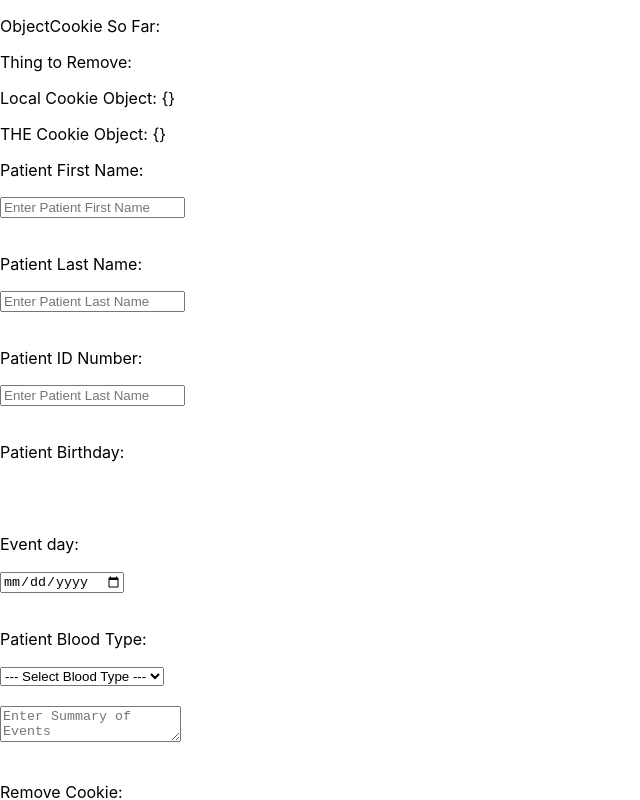
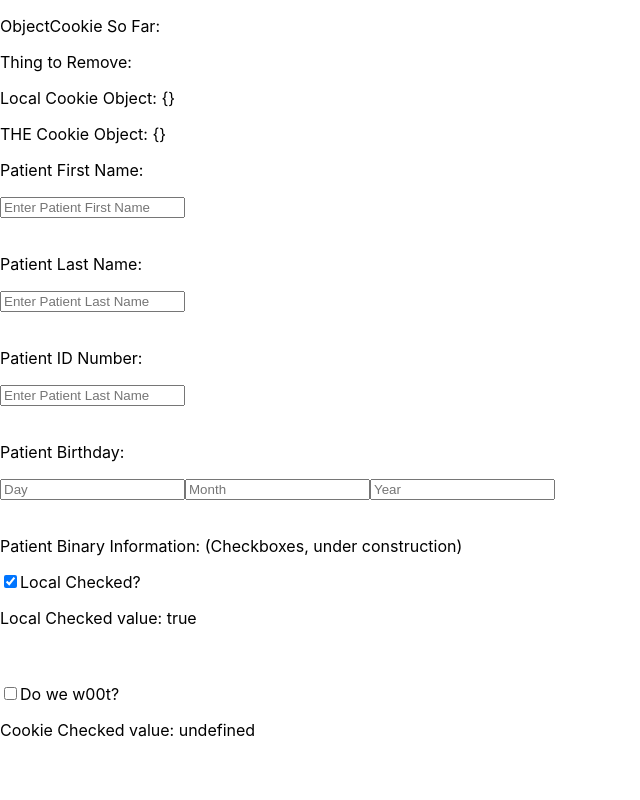
Before and after one commit to TheKerfuffle/cookie-experiments, a React (Create React App) app: page / in a window 1280 px wide. Shown: the top 800 px of the page, without its empty margins (0-640 px from the left). Built offline with nearby package versions, Linux system fonts and the light colour scheme.

Commit message:
working on making checkboxes work as intended

```diff
--- a/src/ObjectCookie/ObjectCookie.jsx
+++ b/src/ObjectCookie/ObjectCookie.jsx
@@ -9,6 +9,7 @@ function ObjectCookie(props) {
 
     const [cookies, setCookie, removeCookie] = useCookies(['user']);
     let [localCookies, setLocalCookies] = useState(cookies);
+    let [checkBox, setCheckBox] = useState(true);
 
     let [removeThing, setRemoveThing] = useState('');
 
@@ -32,17 +33,32 @@ function ObjectCookie(props) {
         if (cookies.eventDay === undefined) {
             setCookie('eventDay', '', { path: '/' });
         }
+        if (cookies.patientBirthDay === undefined) {
+            setCookie('patientBirthDay', '', { path: '/' });
+        }
+        if (cookies.patientBirthMonth === undefined) {
+            setCookie('patientBirthMonth', '', { path: '/' });
+        }
+        if (cookies.patientBirthYear === undefined) {
+            setCookie('patientBirthYear', '', { path: '/' });
+        }
+        if (cookies.woot === undefined) {
+            setCookie('woot', false, { path: '/' });
+        }
+        // if (cookies.dopewoot === undefined) {
+        //     setCookie('dopewoot', '', { path: '/' });
+        // }
 
 
-
+        console.log('Cookie:', cookies);
+        console.log('Local Cookie object', localCookies);
     }, [cookies])
-
 
     //___________________________________________#nAthAn___________________________________________
     // This function can handle the submit for every single input field this project will have
     // They must be passed in as an object and are then extracted as a key value pair.
     function submitCookie(newCookie) {
-        console.log('setting THE cookie', newCookie.key, newCookie.value);
+        console.log('setting THE cookie', newCookie.key, newCookie.thing);
 
         setLocalCookies({ ...localCookies, [newCookie.key]: newCookie.thing });
 
@@ -72,6 +88,7 @@ function ObjectCookie(props) {
             {/* Display Global cookie and Local cookie object  */}
             <p>Local Cookie Object: {renderLocalCookie()}</p>
             <p>THE Cookie Object: {renderTHECookie()}</p>
+
 
             <p>Patient First Name:</p>
             <input
@@ -113,11 +130,68 @@ function ObjectCookie(props) {
             <br />
 
             <p>Patient Birthday:</p>
-            <form change={(e) => submitCookie({ key: 'patientIDNumber', thing: e.target.value })}>
+            <input
+                type="text"
+                // Change patientLastName to the desired key for the key value pair
+                placeholder="Day"
+                value={localCookies.patientBirthDay}
+                // submitCookie takes in a SINGLE OBJECT
+                onChange={(e) => submitCookie({ key: 'patientBirthDay', thing: e.target.value })}>
+            </input>
+            <input
+                type="text"
+                // Change patientLastName to the desired key for the key value pair
+                placeholder="Month"
+                value={localCookies.patientBirthMonth}
+                // submitCookie takes in a SINGLE OBJECT
+                onChange={(e) => submitCookie({ key: 'patientBirthMonth', thing: e.target.value })}>
+            </input>
+            <input
+                type="text"
+                // Change patientLastName to the desired key for the key value pair
+                placeholder="Year"
+                value={localCookies.patientBirthYear}
+                // submitCookie takes in a SINGLE OBJECT
+                onChange={(e) => submitCookie({ key: 'patientBirthYear', thing: e.target.value })}>
+            </input>
+
+            <br />
+            <br />
+
+            <p>Patient Binary Information: (Checkboxes, under construction)</p>
+            {/* let [checkBox, setCheckBox] = useState(false); */}
+
+            <input
+                type="checkbox" id="test" name="test" value={checkBox}
+                onChange={() => setCheckBox(!checkBox)}
+                checked={checkBox}></input>
+            <label for="test">Local Checked?</label>
+
+            <br />
+
+            {<p>Local Checked value: {`${checkBox}`}</p>}
+
+            <br />
+            <br />
 
 
-            </form>
+            <input
+                type="checkbox" id="woot" name="biInfo" value={localCookies.woot}
+                onClick={() => submitCookie({ key: 'woot', thing: !localCookies.woot })}
+                checked={localCookies.woot}></input>
+            <label for="woot">Do we w00t?</label>
 
+            <br />
+
+            {<p>Cookie Checked value: {`${localCookies.woot}`}</p>}
+
+            <br />
+
+            {/* <input
+                type="checkbox" id="dopewoot" name="biInfo" value={true}
+                onChange={(e) => submitCookie({ key: 'dopewoot', thing: e.target.value })}
+            ></input>
+            <label for="dopewoot">Do we #d0pEw00t?</label> */}
 
             <br />
             <br />
@@ -159,6 +233,8 @@ function ObjectCookie(props) {
             <br />
             <br />
 
+            <p>Summary of Events:</p>
+
             <textarea
                 // Change patientIDNumber to the desired key for the key value pair
                 placeholder="Enter Summary of Events"
```
